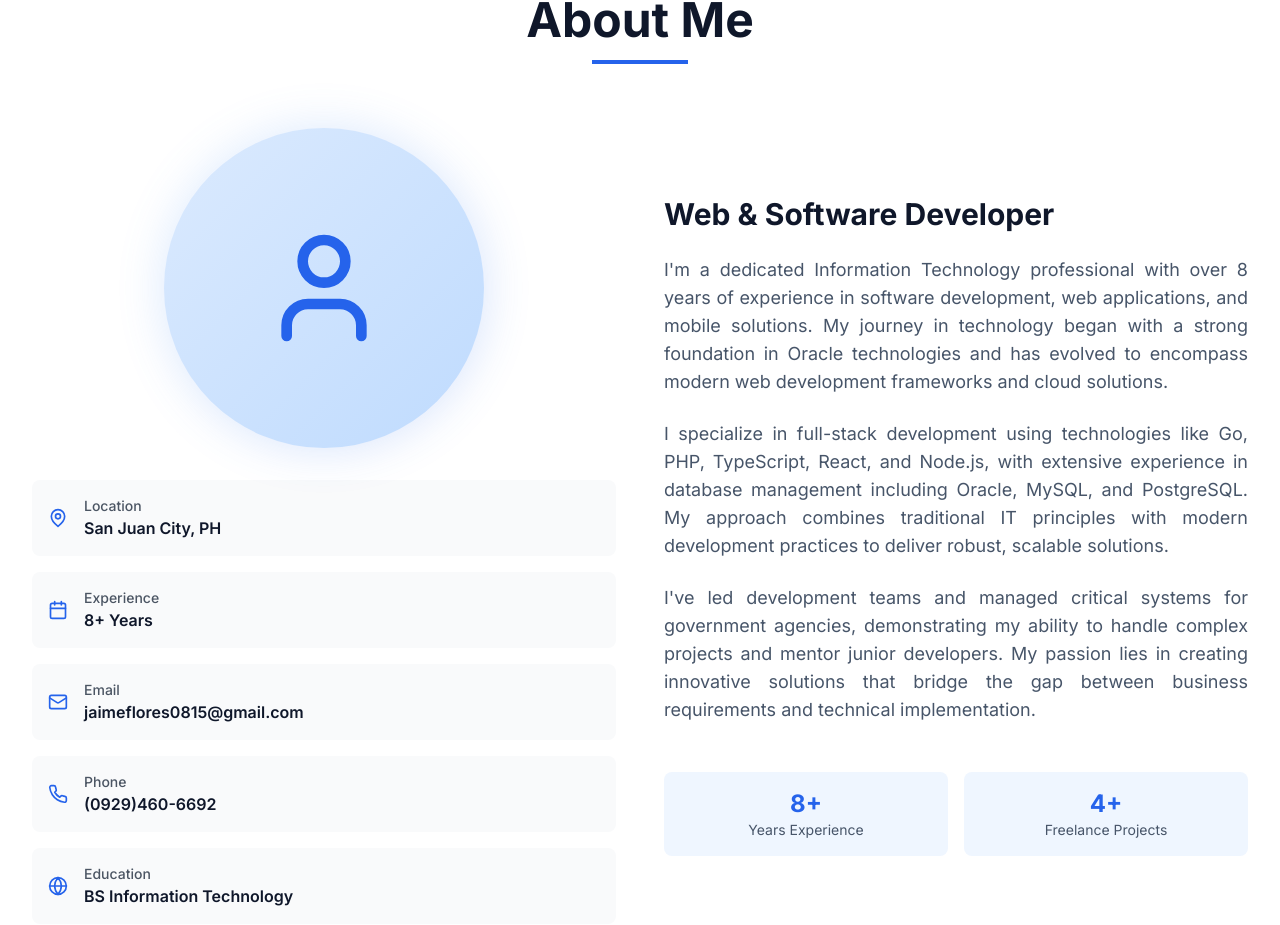
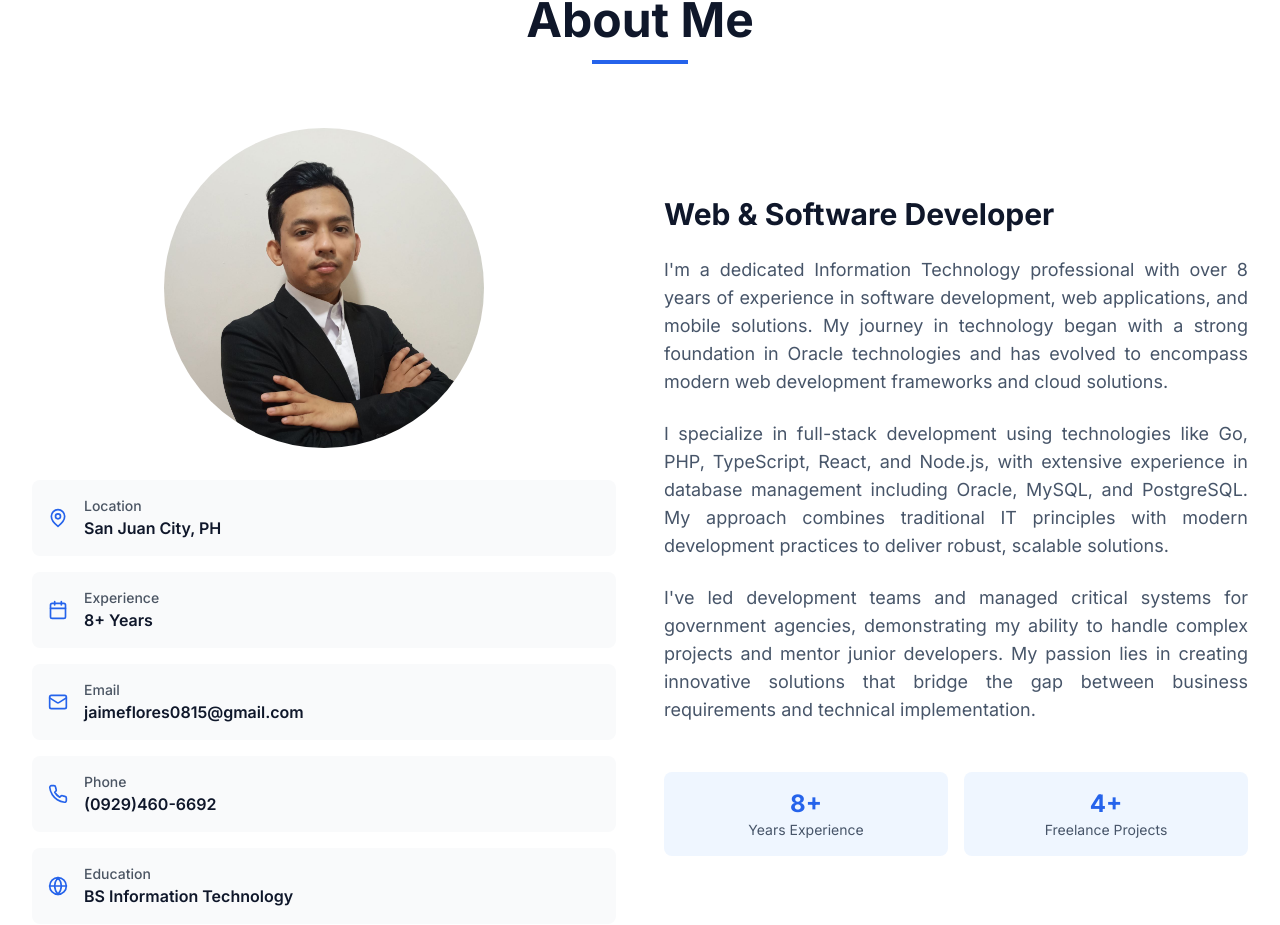
Before and after one commit to jflores0815/jflores-portfolio, a React (Vite) app: page / in a window 1280 px wide. Shown: the part 900-1825 px from the top of the page. Built offline with nearby package versions, Linux system fonts and the light colour scheme.

Commit message:
UPDATE: add images about me component

```diff
--- a/src/components/About.tsx
+++ b/src/components/About.tsx
@@ -1,5 +1,5 @@
 import { motion } from "framer-motion";
-import { User, MapPin, Calendar, Mail, Phone, Globe } from "lucide-react";
+import { MapPin, Calendar, Mail, Phone, Globe } from "lucide-react";
 
 const About = () => {
   const personalInfo = [
@@ -36,13 +36,12 @@ const About = () => {
             className="space-y-8"
           >
             {/* Profile Image */}
-            <div className="relative">
-              <div className="w-64 h-64 sm:w-72 sm:h-72 md:w-80 md:h-80 mx-auto relative">
-                <div className="absolute inset-0 bg-gradient-to-br from-primary-400 to-primary-600 rounded-full opacity-20 blur-xl"></div>
-                <div className="relative w-full h-full bg-gradient-to-br from-primary-100 to-primary-200 dark:from-primary-900 dark:to-primary-800 rounded-full flex items-center justify-center">
-                  <User className="w-24 h-24 sm:w-28 sm:h-28 md:w-32 md:h-32 text-primary-600 dark:text-primary-400" />
-                </div>
-              </div>
+            <div className="w-64 h-64 sm:w-72 sm:h-72 md:w-80 md:h-80 mx-auto relative">
+              <img
+                src="/jflores-portfolio/assets/images/Flores_Pic.jpg"
+                alt="Profile"
+                className="w-full h-full object-cover rounded-full"
+              />
             </div>
 
             {/* Personal Information */}
```
Also changed, not shown: public/assets/images/Flores_Pic.jpg (added), 6 other files (tests, documents, lock files or other folders).
